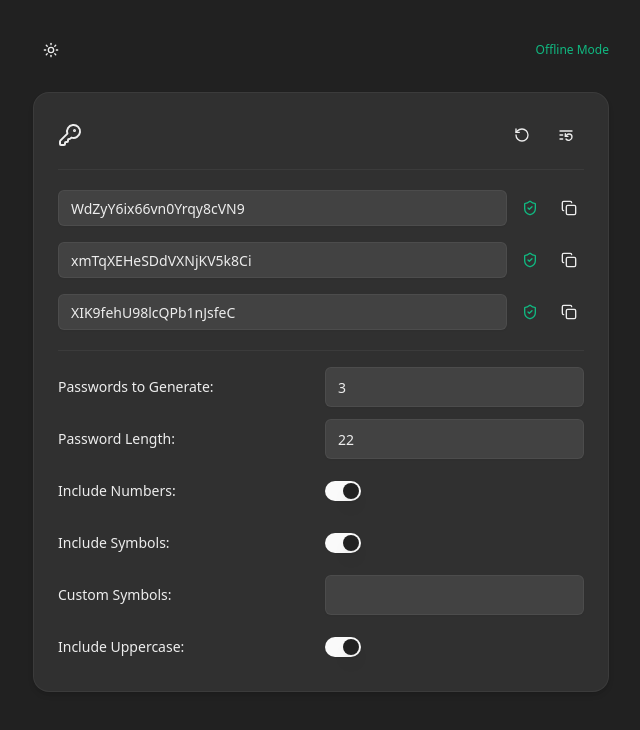
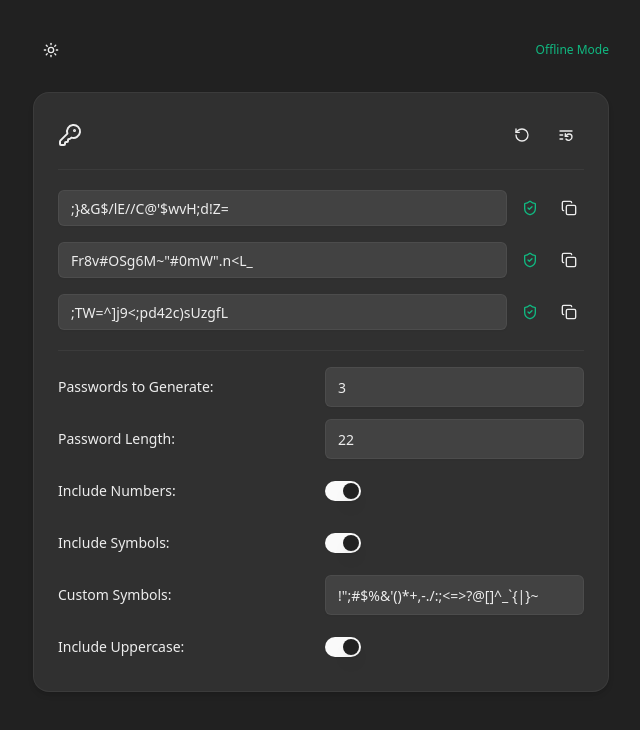
Before and after one commit to cyberfish-dev/pass-tool, a Next.js app: page /main in a window 1280 px wide. Shown: the top 730 px of the page, without its empty margins (319-959 px from the left). Built offline with nearby package versions, Linux system fonts and the light colour scheme.

Commit message:
custom symbols startup

```diff
--- a/pages/main.tsx
+++ b/pages/main.tsx
@@ -4,7 +4,6 @@ import { Input } from "@/components/ui/input";
 import { Switch } from "@/components/ui/switch";
 import { Card, CardContent } from "@/components/ui/card";
 import { Copy, Sun, Moon, Check, RotateCcw, KeyRound, ListRestart, ShieldCheck, ShieldAlert, Shield } from "lucide-react";
-import $1 from "lucide-react";
 
 function generatePassword(length, includeNumbers, includeSymbols, includeUppercase, customSymbols) {
   let charset = "abcdefghijklmnopqrstuvwxyz";
@@ -172,8 +171,10 @@ export default function AppMain() {
 
   const [customSymbols, setCustomSymbols] = useState(() => {
 
+    const customSymbols = '!\";#$%&\'()*+,-./:;<=>?@[]^_`{|}~';
+
     const saved = localStorage.getItem("passwordSettings");
-    return saved ? JSON.parse(saved).customSymbols ?? $1 : $1;
+    return saved ? JSON.parse(saved).customSymbols ?? customSymbols : customSymbols;
   });
 
   const [includeUppercase, setIncludeUppercase] = useState(() => {
```
